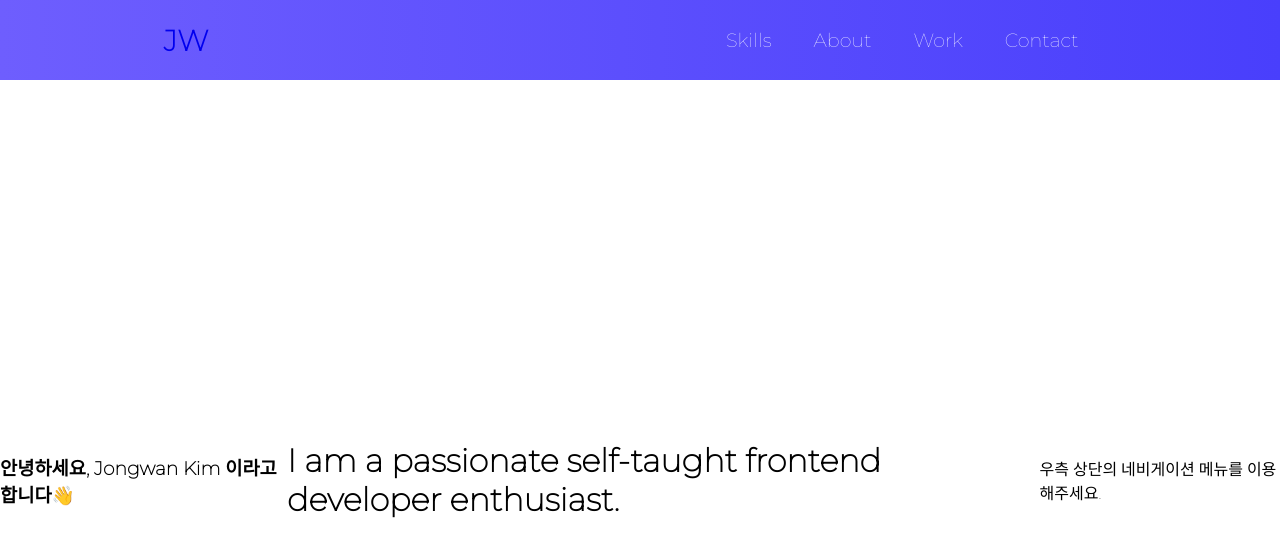
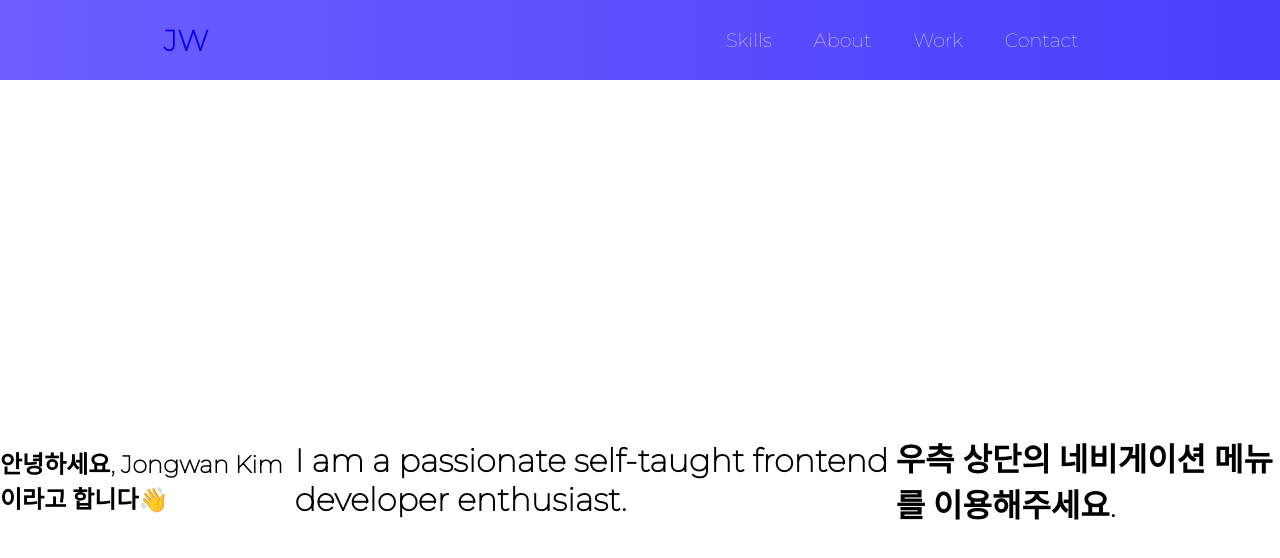
Before and after one commit to mireu-san/the-lighthouse, a React (Create React App) app: page / in a window 1280 px wide. Shown: the top 558 px of the page. Built offline with nearby package versions, Linux system fonts and the light colour scheme.

Commit message:
backup spot

```diff
--- a/src/pages/index.js
+++ b/src/pages/index.js
@@ -2,6 +2,8 @@ import Skills from './Skills';
 import Work from './Work';
 import About from './About';
 import Contact from './Contact';
+
+import { StyledIndex } from '../styles/index.styled'
 
 function Home() {
     return (
@@ -13,9 +15,9 @@ function Home() {
                 height: '100vh'
             }}
         >
-           <h3>안녕하세요, Jongwan Kim 이라고 합니다👋</h3>
+           <h2>안녕하세요, Jongwan Kim 이라고 합니다👋</h2>
            <h1>I am a passionate self-taught frontend developer enthusiast.</h1>
-           <p>우측 상단의 네비게이션 메뉴를 이용해주세요.</p>
+           <h1>우측 상단의 네비게이션 메뉴를 이용해주세요.</h1>
         </div>
     );
 };
--- /dev/null
+++ b/src/styles/index.styled.js
@@ -0,0 +1,7 @@
+import styled from "styled-components";
+
+export const StyledIndex = styled.h1`
+    font-size: 1.5em;
+    text-align: center;
+    color: palevioletred;
+`;
```
